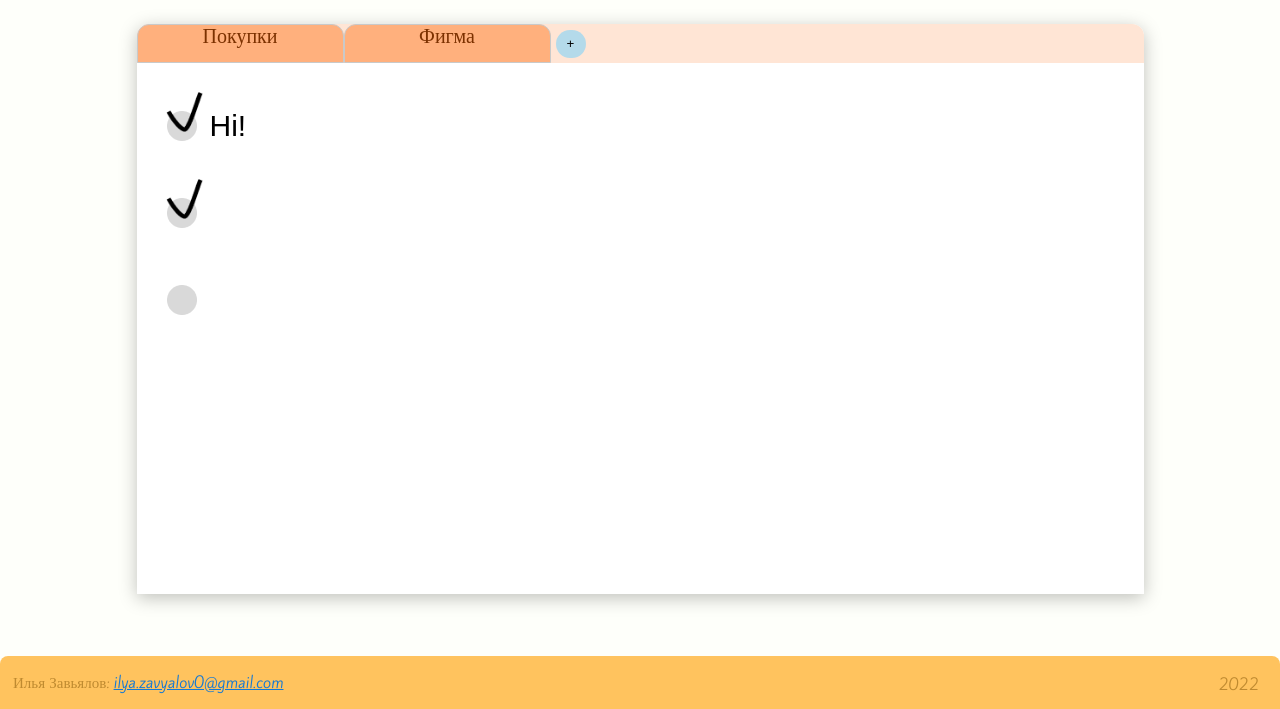
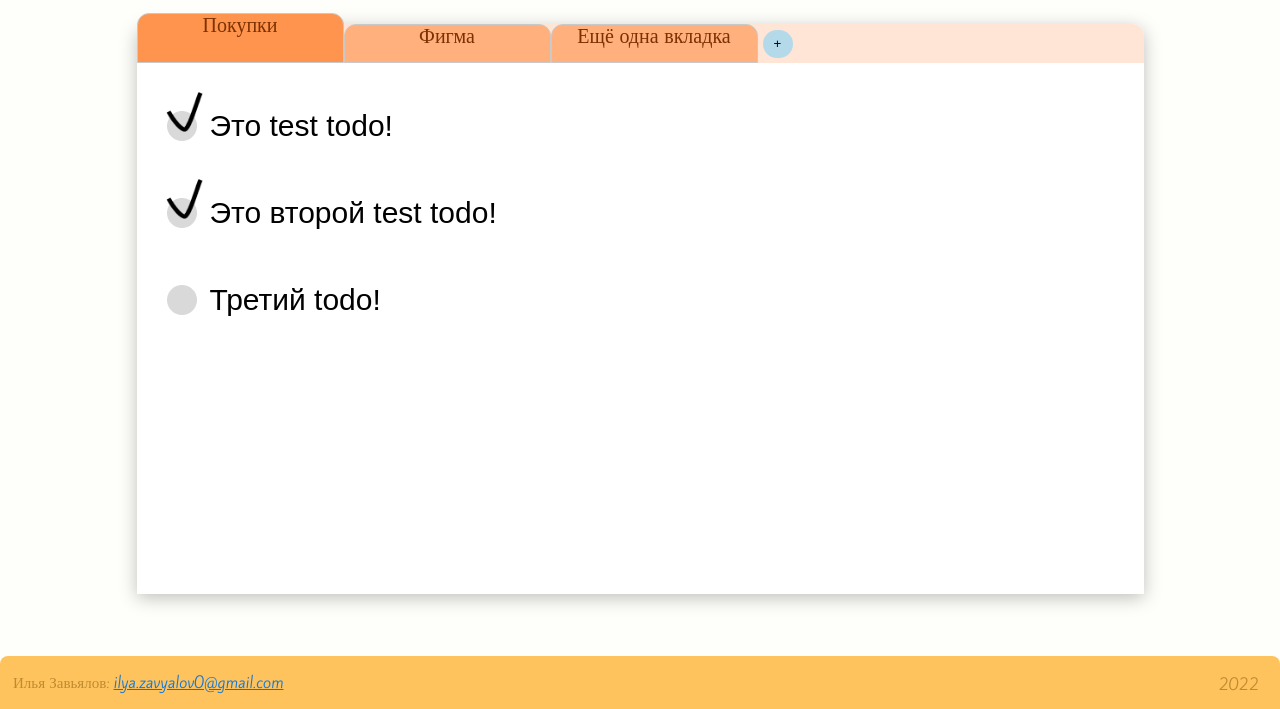
Before and after one commit to MrShurukan/SimpleTodoApp-frontend, a plain HTML site: page index.html in a window 1280 px wide. Shown: the part 91-800 px from the top of the page. Drawn offline with Linux system fonts and the light colour scheme.

Commit message:
WIP с ноутбука

```diff
--- a/css/index.css
+++ b/css/index.css
@@ -160,11 +160,11 @@ main > div {
     transform: translate(0, calc(-50px + 39px));
 }
 
-.tab:hover > .main-text {
+.tab:hover > .main-text, .opened-tab > .main-text {
     color: #FFF5EF;
 }
 
-.openedTab {
+.opened-tab {
     background: #FF944F;
     height: 50px;
     transform: translate(0, calc(-50px + 39px));
--- a/index.html
+++ b/index.html
@@ -19,23 +19,21 @@
         <div>
             <div id="tabsBackground"></div>
             <div id="tabs">
-                <div v-for="tab in tabs" class="tab" :title="tab.name"><span class="main-text">{{ tab.name }}</span></div>
+                <div v-for="tab in tabs" class="tab" :class="{ 'opened-tab': tab.isActive }" :title="tab.name"><span class="main-text">{{ tab.name }}</span></div>
                 <button id="addTabButton">+</button>
             </div>
 
             <section>
-                <div class="todo-item">
-                    <div class="tickmark-block"><div class="tickmark-circle"><div class="tickmark-tick"></div></div></div>
-                    <input class="todo-item-text" value="Hi!"></input>
+                <div class="todo-item" v-for="todoItem in tabs[0].todoItems">
+                    <div class="tickmark-block">
+                        <div class="tickmark-circle">
+                            <div v-bind:class="{ 'tickmark-tick': true, 'hidden': !todoItem.isChecked }">
+                            </div>
+                        </div>
+                    </div>
+
+                    <input class="todo-item-text" :value="todoItem.text"></input>
                 </div>
-                <div class="todo-item">
-                    <div class="tickmark-block"><div class="tickmark-circle"><div class="tickmark-tick"></div></div></div>
-                </div>
-                <div class="todo-item">
-                    <div class="tickmark-block"><div class="tickmark-circle"><div class="tickmark-tick hidden"></div></div></div>
-                </div>
-
-
             </section>
         </div>
     </main>
--- a/js/index.js
+++ b/js/index.js
@@ -3,7 +3,14 @@ const { createApp } = Vue
 createApp({
     data() {
         return {
-            tabs: [{name: "Покупки", isActive: false }, {name: "Фигма", isActive: true }]
+            tabs: [
+                {id: 1, name: "Покупки", isActive: true, todoItems:
+                    [{id: 1, text: "Это test todo!", isChecked: true},
+                    {id: 2, text: "Это второй test todo!", isChecked: true},
+                    {id: 3, text: "Третий todo!", isChecked: false}] },
+
+                {id: 2, name: "Фигма", isActive: false },
+                {id: 3, name: "Ещё одна вкладка", isActive: false}]
         }
     }
 }).mount('#app')
```
